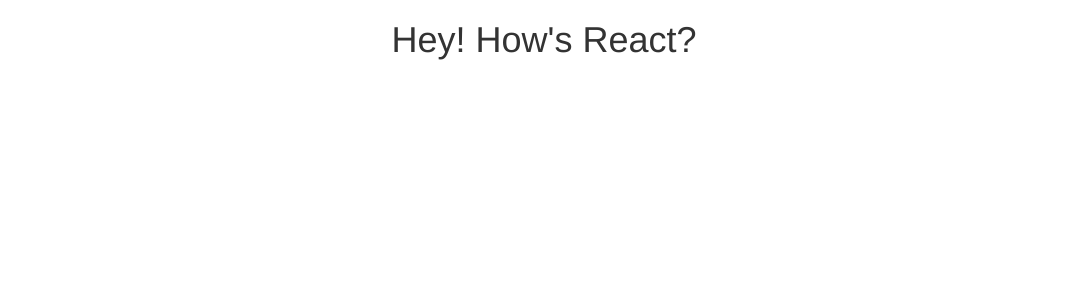
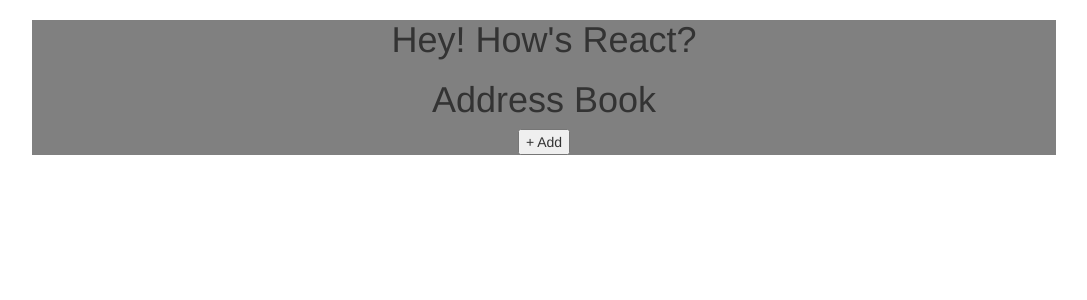
Before and after one commit to colossalboss/AddressBook-ReactJs, a React (Create React App) app: page / in a window 1280 px wide. Shown: the top 300 px of the page, without its empty margins (96-1183 px from the left). Built offline with nearby package versions, Linux system fonts and the light colour scheme.

Commit message:
Begin Development

```diff
--- a/src/App.css
+++ b/src/App.css
@@ -1,5 +1,8 @@
 .App {
   text-align: center;
+  background-color: grey;
+  width: 80%;
+  margin: auto;
 }
 
 .App-logo {
--- a/src/App.js
+++ b/src/App.js
@@ -1,12 +1,15 @@
 import React, { Component } from 'react';
 import logo from './logo.svg';
 import './App.css';
+import Heading from './Heading';
 
 import 'bootstrap/dist/css/bootstrap.min.css';
 
 const App = () => (
   <div className="App">
     <h1>Hey! How's React?</h1>
+
+    <Heading />
   </div>
 )
 
--- /dev/null
+++ b/src/Heading.js
@@ -0,0 +1,17 @@
+import React from 'react';
+
+
+class Heading extends React.Component {
+    render() {
+        return (
+            <div>
+                <div>
+                    <h1>Address Book</h1>
+                </div>
+                <div><button>+ Add</button></div>
+            </div>
+        );
+    }
+}
+
+export default Heading;
```
Also changed, not shown: src/Form.js (added, +12 -0 lines), src/InputField.js (added, +7 -0 lines).
